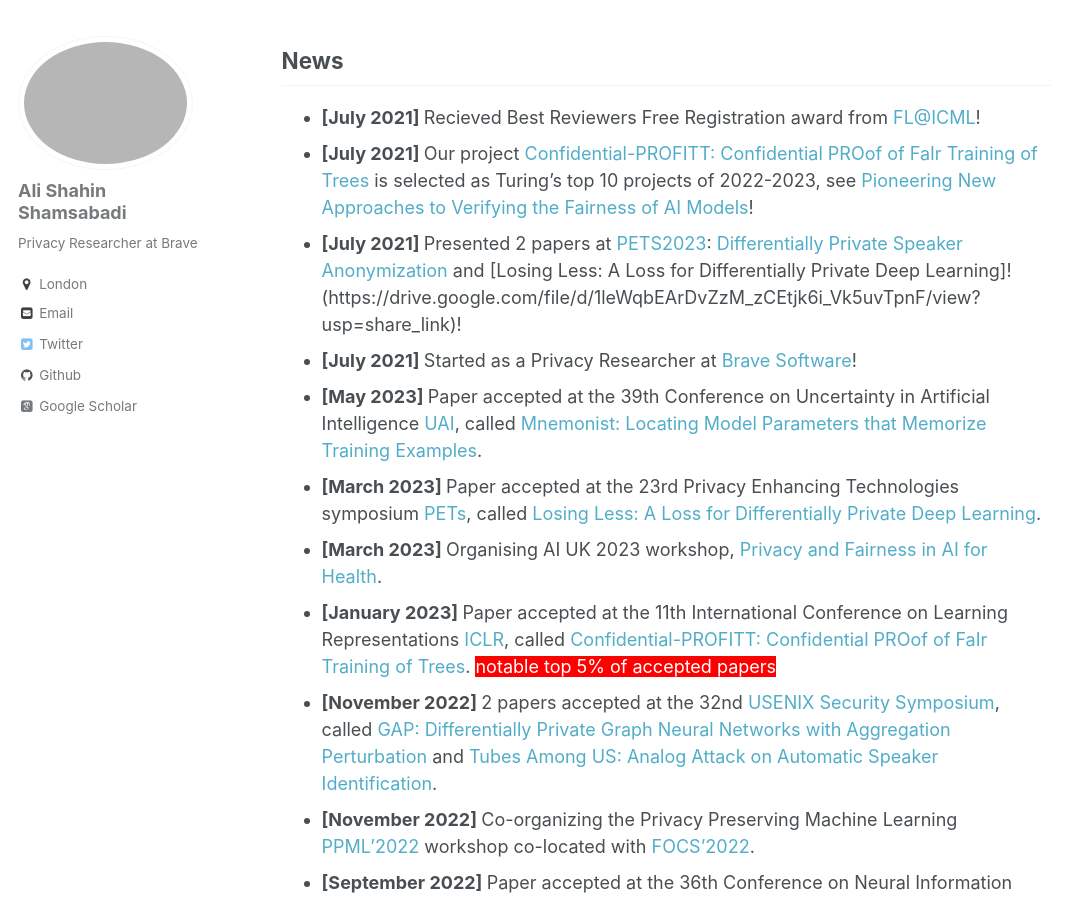
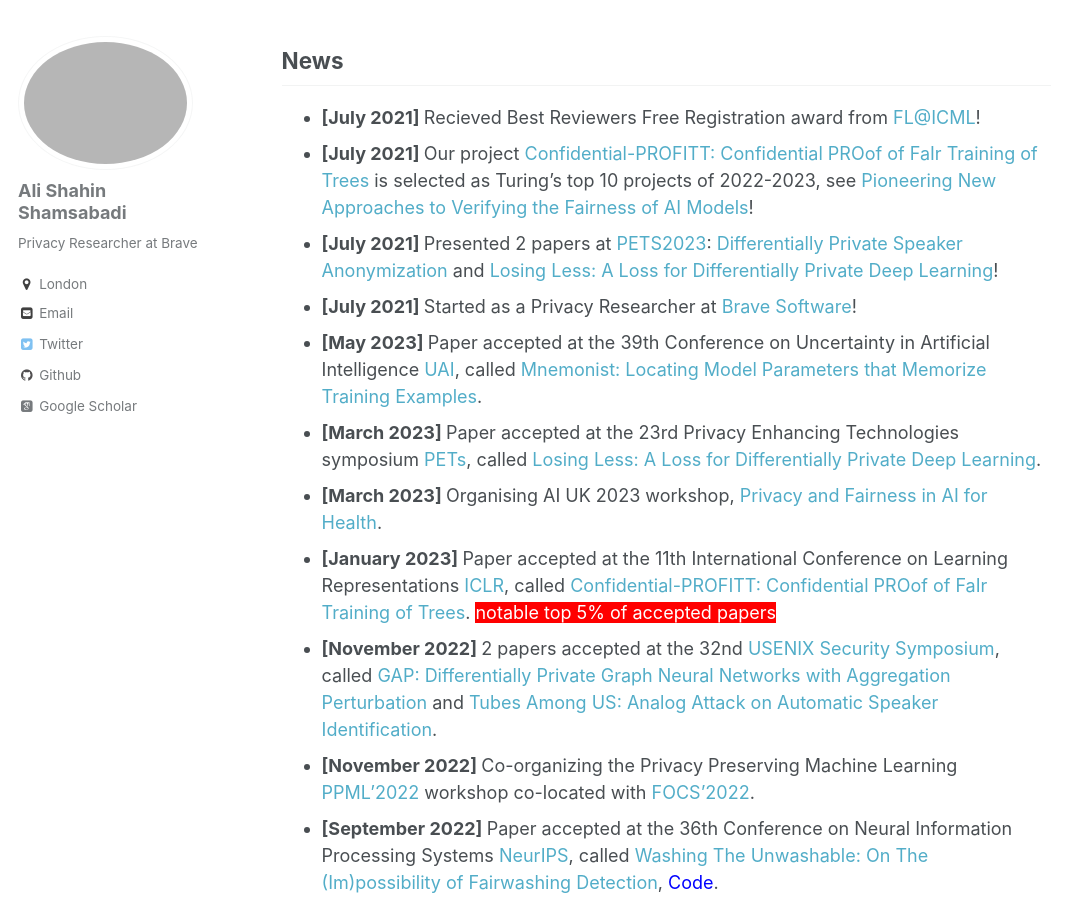
Before and after one commit to AliShahin/AliShahin.github.io, a Jekyll site: the page built from _pages/about.md, in a window 1280 px wide and 900 px high, scrolled down 889 px. Shown: the whole window, without its empty margins (0-1084 px from the left). Built offline with Jekyll 4.4.1, drawn with Linux system fonts in a browser that asks for light colours; some web fonts are replaced.

Commit message:
Update about.md

```diff
--- a/_pages/about.md
+++ b/_pages/about.md
@@ -24,7 +24,7 @@ My research has been published at top-tier conferences including NeurIPS, ICLR,
 ## News
 - <b> [July 2021] </b> Recieved Best Reviewers Free Registration award from [FL@ICML](https://fl-icml2023.github.io/)!
 - <b> [July 2021] </b> Our project [Confidential-PROFITT: Confidential PROof of FaIr Training of Trees](https://openreview.net/forum?id=iIfDQVyuFD) is selected as Turing's top 10 projects of 2022-2023, see [Pioneering New Approaches to Verifying the Fairness of AI Models](https://t.co/I2b4PUPkbs)!
-- <b> [July 2021] </b> Presented 2 papers at [PETS2023](https://petsymposium.org/2023/): [Differentially Private Speaker Anonymization](https://drive.google.com/file/d/1s-da_nW0Rz-RJO6Rovo0qM8auvpOYTg8/view?usp=share_link) and [Losing Less: A Loss for Differentially Private Deep Learning]!(https://drive.google.com/file/d/1leWqbEArDvZzM_zCEtjk6i_Vk5uvTpnF/view?usp=share_link)!
+- <b> [July 2021] </b> Presented 2 papers at [PETS2023](https://petsymposium.org/2023/): [Differentially Private Speaker Anonymization](https://drive.google.com/file/d/1s-da_nW0Rz-RJO6Rovo0qM8auvpOYTg8/view?usp=share_link) and [Losing Less: A Loss for Differentially Private Deep Learning](https://drive.google.com/file/d/1leWqbEArDvZzM_zCEtjk6i_Vk5uvTpnF/view?usp=share_link)!
 - <b> [July 2021] </b> Started as a Privacy Researcher at [Brave Software](https://brave.com)!
 - <b> [May 2023] </b> Paper accepted at the 39th Conference on Uncertainty in Artificial Intelligence [UAI](https://www.auai.org/uai2023/), called [Mnemonist: Locating Model Parameters that Memorize Training Examples](https://openreview.net/pdf?id=oVn5GLyONY).
 - <b> [March 2023] </b> Paper accepted at the 23rd Privacy Enhancing Technologies symposium [PETs](https://petsymposium.org/index.php), called [Losing Less: A Loss for Differentially Private Deep Learning](https://petsymposium.org/popets/2023/popets-2023-0083.pdf).
```
